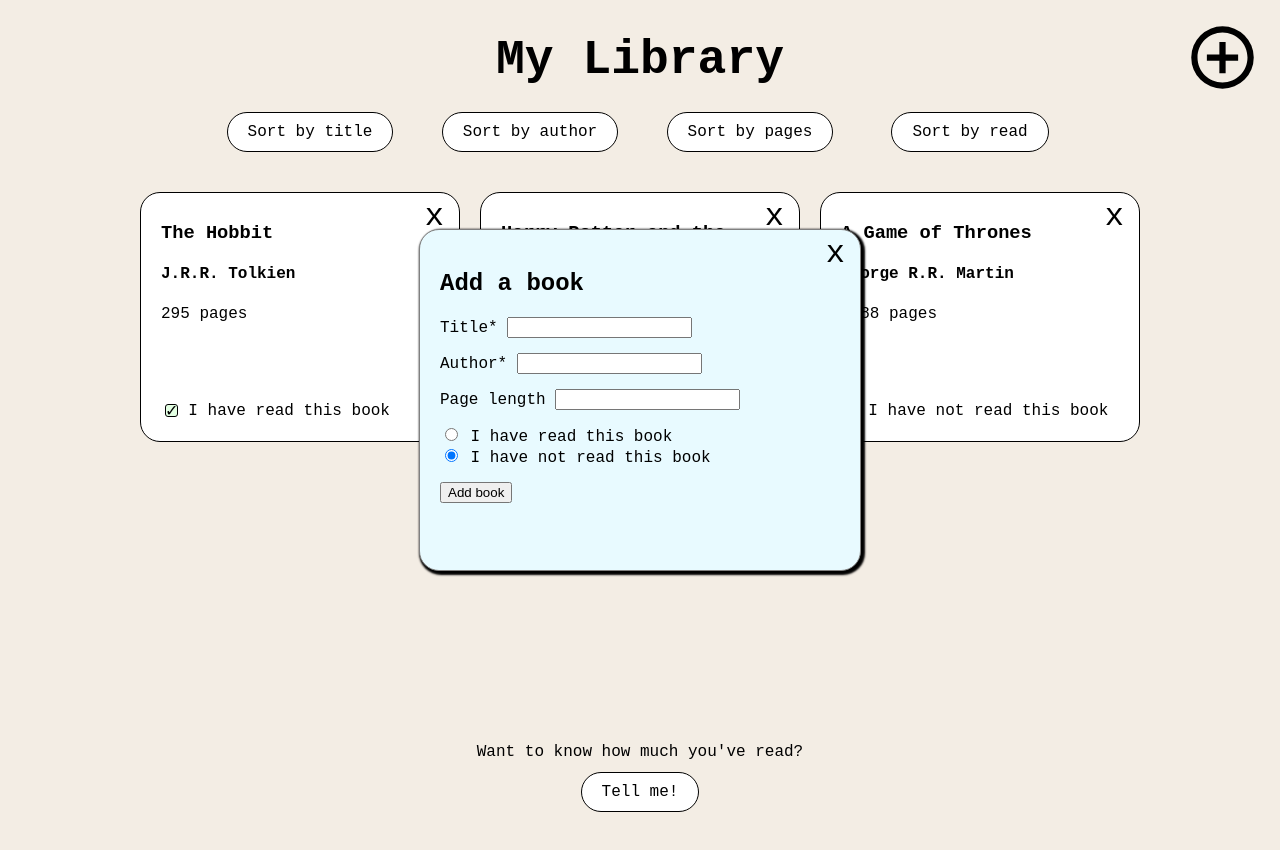
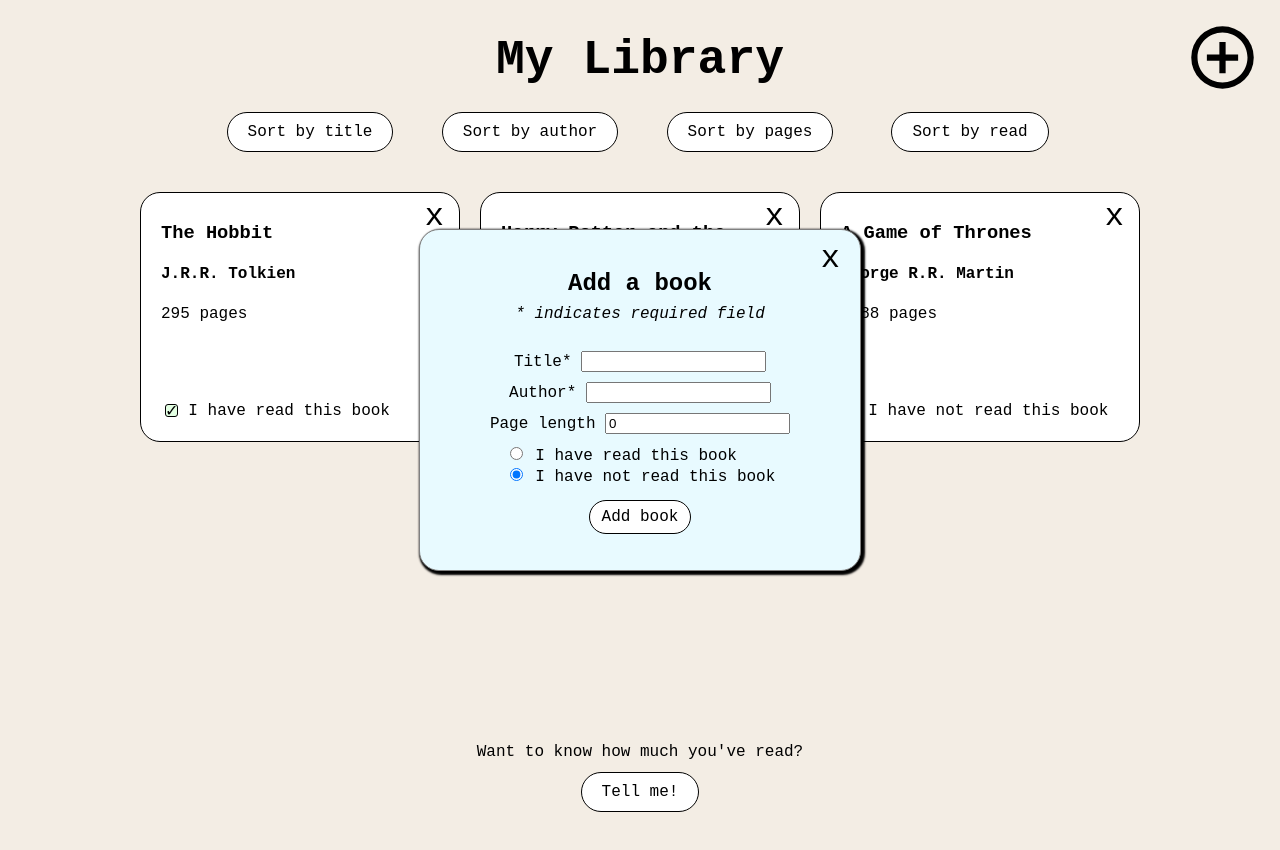
Before and after one commit to edensalt/library, a website: page index.html in a window 1280 px wide. Both pictures are taken after a click on the icon 1222 px from the left and 57 px from the top of the page. Drawn offline with Linux system fonts and the light colour scheme.

Commit message:
form validation and styling

```diff
--- a/app.js
+++ b/app.js
@@ -5,6 +5,7 @@ const form = document.querySelector('form');
 const newBookButton = document.getElementById('submit-button');
 const openPopup = document.getElementById('add-book-btn');
 const closePopup = document.getElementById('close-popup');
+const inputFields = document.querySelectorAll('input');
 
 // LIBRARY CARD COMPONENTS
 
@@ -151,8 +152,18 @@ function checkRadioRead() {
   return selectedValue;
 }
 
+function addErrorStyling() {
+  inputFields.forEach((input) => {
+    if (!input.checkValidity()) {
+      input.classList.add('error');
+    }
+  });
+}
+
 newBookButton.addEventListener('click', (e) => {
-  e.preventDefault();
+  if (!form.checkValidity()) {
+    addErrorStyling();
+  } else {
     const title = document.getElementById('title').value;
     const author = document.getElementById('author').value;
     const pagesString = document.getElementById('pages').value;
@@ -161,13 +172,15 @@ newBookButton.addEventListener('click', (e) => {
     addBookToLibrary(title, author, pages, readStatus);
     form.reset();
     gridRefresh(list);
+    e.preventDefault();
+  }
 });
 
 // NEW BOOK POP-UP BOX
 
 // Add book pop-up
 openPopup.addEventListener('click', () => {
-  bookPopup.style.display = 'block';
+  bookPopup.style.display = 'grid';
 });
 
 // Remove book pop-up
--- a/index.html
+++ b/index.html
@@ -19,21 +19,23 @@
             <button id="read-sort">Sort by read</button>
         </div>
         <div id="add-book-popup">
+            <div class="popup-header">
                 <h2>Add a book</h2>
+                <p><span aria-label="required">*</span> indicates required field</p>
+            </div>
             <div id="close-popup" aria-label="close out of pop-up">x</div>
             <form>
-                <div class="book-input">
                 <div class="title">
                     <label for="title">Title<span aria-label="required">*</span></label>
-                        <input type="text" name="title" id="title">
+                    <input type="text" name="title" id="title" required>
                 </div>
                 <div class="author">
                     <label for="author">Author<span aria-label="required">*</span></label>
-                        <input type="text" name="author" id="author">
+                    <input type="text" name="author" id="author" required>
                 </div>
                 <div class="pages">
                     <label for="pages">Page length</label>
-                        <input type="number" name="pages" id="pages">
+                    <input type="number" name="pages" id="pages" value="0">
                 </div>
                 <div class="read">
                     <div class="read-yes">
@@ -43,7 +45,6 @@
                     <div class="read-no">
                         <input type="radio" id="read-no" name="read" value='false' checked>
                         <label for="read-no">I have not read this book</label>
-                        </div>
                     </div>
                 </div>
                 <button id="submit-button" type="submit">Add book</button>
--- a/styles.css
+++ b/styles.css
@@ -37,6 +37,8 @@ right: 20px;
 
 #add-book-popup {
   display: none;
+  grid-template-rows: 1fr 4fr;
+  align-items: center;
   position: fixed;
   top: 50%;
   left: 50%;
@@ -53,8 +55,8 @@ right: 20px;
 
 #close-popup {
     position: absolute;
-    top: 0;
-    right: 10px;
+    top: 5px;
+    right: 15px;
     font-size: 2rem;
     font-family: monospace;
     padding: 5px;
@@ -64,9 +66,45 @@ right: 20px;
     cursor: pointer;
 }
 
-.book-input > div {
-  position: relative;
-  margin-bottom: 15px;
+.popup-header {
+  display: flex;
+  flex-direction: column;
+  align-items: center
+}
+
+.popup-header > h2 {
+ margin-bottom: 0;
+}
+
+.popup-header > p {
+  margin-top: 0.5rem;
+  font-style: italic;
+ }
+
+form {
+  display: grid;
+  gap: 10px;
+  grid-template-rows: 1fr 1fr 1fr 2fr 2fr;
+  align-items: center;
+  justify-items: center;
+ }
+
+ .error {
+  border-color: red;
+ }
+
+#submit-button {
+  all: unset;
+  border: 1px solid black;
+  border-radius: 20px;
+  padding: 7px 12px;
+  background-color: white;
+}
+
+.filters > button:hover,
+#read-count:hover {
+  cursor: pointer;
+  background-color: rgb(252, 255, 208);
 }
 
 /* Filter buttons */
```
Also changed, not shown: README.md. Lines whose indentation alone changed are shown as unchanged.
